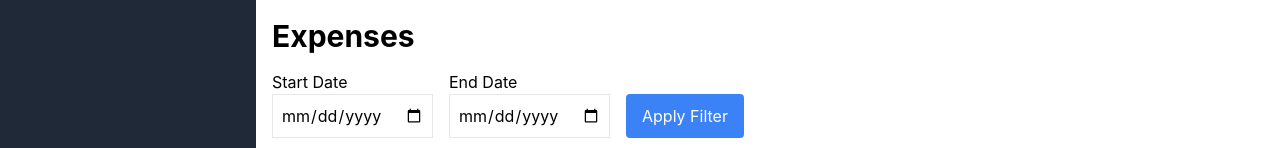
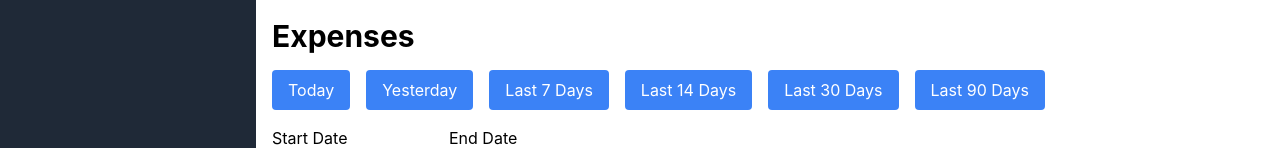
Before and after one commit to SworuMaam/Expense-Tracker-Using-React, a React (Create React App) app: page / in a window 1280 px wide. Shown: the part 316-464 px from the top of the page. Built offline with nearby package versions, Linux system fonts and the light colour scheme; no server answers.

Commit message:
timeframe

```diff
--- a/src/components/ExpenseList.js
+++ b/src/components/ExpenseList.js
@@ -38,11 +38,32 @@ function ExpenseList({ expenses }) {
     setFilteredExpenses(filtered);
   };
 
+  const filterByTimeframe = (days) => {
+    const today = new Date();
+    const startDate = new Date();
+    startDate.setDate(today.getDate() - days);
+
+    const filtered = expenses.filter(expense => {
+      const expenseDate = new Date(expense.date);
+      return expenseDate >= startDate && expenseDate <= today;
+    });
+    setFilteredExpenses(filtered);
+  };
+
   const totalExpense = filteredExpenses.reduce((sum, expense) => sum + Number(expense.amount), 0);
 
   return (
     <div className="ml-64">
       <h2 className="text-3xl font-bold mb-4">Expenses</h2>
+
+      <div className="flex space-x-4 mb-4">
+        <button onClick={() => filterByTimeframe(0)} className="bg-blue-500 text-white px-4 py-2 rounded">Today</button>
+        <button onClick={() => filterByTimeframe(1)} className="bg-blue-500 text-white px-4 py-2 rounded">Yesterday</button>
+        <button onClick={() => filterByTimeframe(7)} className="bg-blue-500 text-white px-4 py-2 rounded">Last 7 Days</button>
+        <button onClick={() => filterByTimeframe(14)} className="bg-blue-500 text-white px-4 py-2 rounded">Last 14 Days</button>
+        <button onClick={() => filterByTimeframe(30)} className="bg-blue-500 text-white px-4 py-2 rounded">Last 30 Days</button>
+        <button onClick={() => filterByTimeframe(90)} className="bg-blue-500 text-white px-4 py-2 rounded">Last 90 Days</button>
+      </div>
 
       <div className="flex space-x-4 mb-4">
         <div>
```
